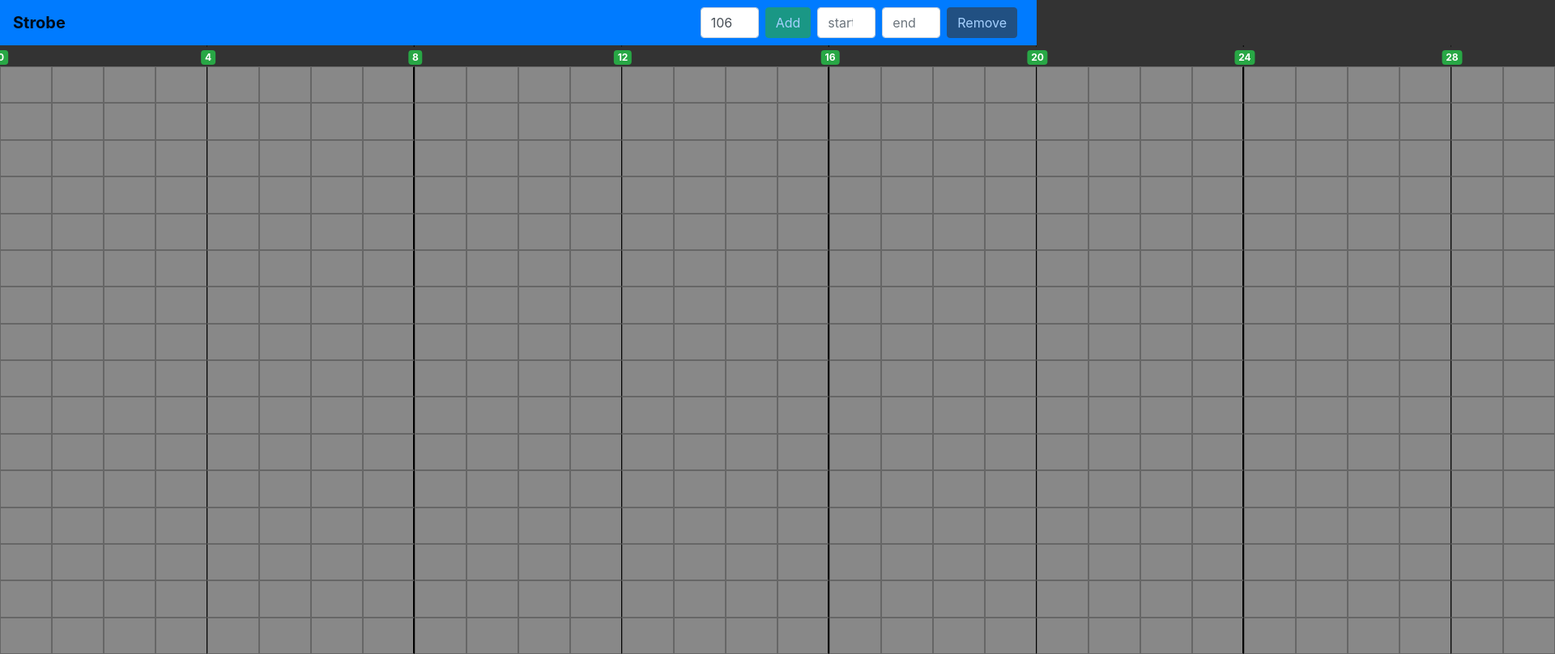
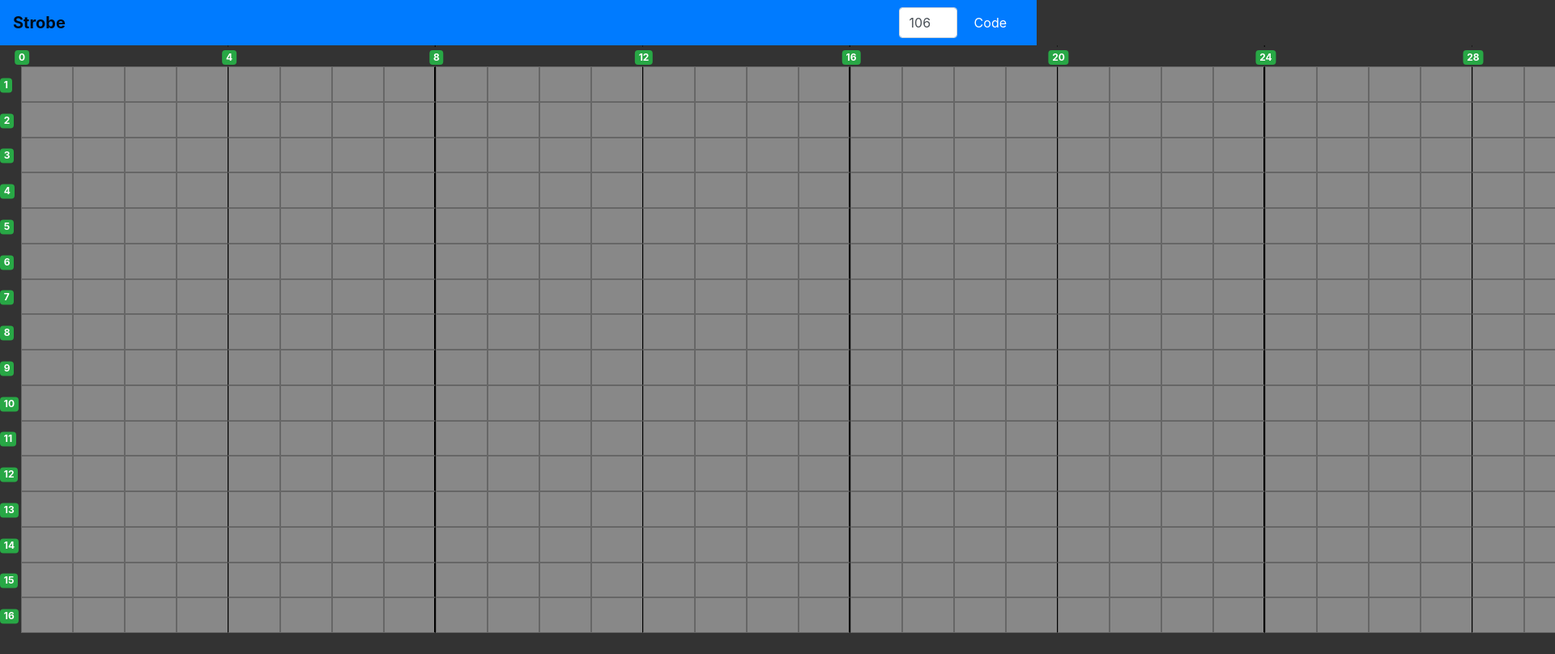
Before and after one commit to corrot/strobe, a plain HTML site: page index.html in a window 1280 px wide. Shown: the top 808 px of the page at 81% size, 1920 px wide, since content can reach past the window. Drawn offline with Linux system fonts and the light colour scheme.

Commit message:
loop count added, modal to send code

```diff
--- a/index.html
+++ b/index.html
@@ -22,18 +22,32 @@
         </a>
         <form class="form-inline">
             <input class="form-control action-control mr-sm-2" type="number" placeholder="bars" min="0" ng-model="barCount">
-            <button class="btn btn-success mr-sm-2" type="submit" ng-disabled="selectedBar.loopIndex == undefined" ng-click="addAction()">Add <i class="fas fa-add"></i></button>
+            <!-- <button class="btn btn-success mr-sm-2" type="submit" ng-disabled="selectedBar.loopIndex == undefined" ng-click="addAction()">Add <i class="fas fa-add"></i></button>
             <input class="form-control action-control mr-sm-2" type="number" placeholder="start" max="{{selectedAction.end}}" ng-model="selectedAction.start">
-            <input class="form-control action-control mr-sm-2" type="number" placeholder="end" min="{{selectedAction.start}}" ng-model="selectedAction.end">
-            <button class="btn btn-dark mr-sm-2" type="submit" ng-click="removeAction()" ng-disabled="!selectedAction.end">Remove <i class="fas fa-remove"></i></button>
+            <input class="form-control action-control mr-sm-2" type="number" placeholder="end" min="{{selectedAction.start}}" ng-model="selectedAction.end"> -->
+            <button type="button" class="btn btn-primary mr-sm-2" data-toggle="modal" data-target="#codeModal">
+                Code
+            </button>
+            <!-- <button class="btn btn-dark mr-sm-2" type="submit" ng-click="removeAction()" ng-disabled="!selectedAction.end">Remove
+                <i class="fas fa-remove"></i>
+            </button> -->
         </form>
     </nav>
 
     <div class="body-content">
         <div class="container-fluid">
-            <div style="display: flex; margin-top: 56px;">
+            <div class="bar-indicator">
                 <div class="bar bar-numbered" ng-repeat="a in [].constructor(barCount) track by $index">
-                    <div class="badge badge-success badge-bar" ng-hide="$index%4"><span ng-bind="$index"></span></div>
+                    <div class="badge badge-success badge-bar" ng-hide="$index%4">
+                        <span ng-bind="$index"></span>
+                    </div>
+                </div>
+            </div>
+            <div class="loop-indicator">
+                <div class="bar-loop-indicator" ng-repeat="a in [].constructor(16) track by $index">
+                    <div class="badge badge-success badge-loop">
+                        <span ng-bind="$index + 1"></span>
+                    </div>
                 </div>
             </div>
             <div class="loops-container">
@@ -45,7 +59,31 @@
             </div>
         </div>
     </div>
-
+    <!-- Modal -->
+    <div class="modal fade" id="codeModal" tabindex="-1" role="dialog" aria-labelledby="exampleModalLabel" aria-hidden="true">
+        <div class="modal-dialog" role="document">
+            <div class="modal-content">
+                <div class="modal-header">
+                    <h5 class="modal-title" id="exampleModalLabel">Send code to execute</h5>
+                    <button type="button" class="close" data-dismiss="modal" aria-label="Close">
+                        <span aria-hidden="true">&times;</span>
+                    </button>
+                </div>
+                <div class="modal-body">
+                    <form>
+                        <div class="form-group">
+                            <label for="message-text" class="col-form-label">Data:</label>
+                            <textarea class="form-control" rows="10" id="message-text" ng-model="dataToSend"></textarea>
+                        </div>
+                    </form>
+                </div>
+                <div class="modal-footer">
+                    <button type="button" class="btn btn-secondary" data-dismiss="modal">Close</button>
+                    <button type="button" class="btn btn-primary">Save changes</button>
+                </div>
+            </div>
+        </div>
+    </div>
     <!-- lib -->
     <script src="scripts/lib/jquery-3.3.1.min.js"></script>
     <script src="scripts/lib/angular.min.js"></script>
--- a/scripts/app/loops.js
+++ b/scripts/app/loops.js
@@ -12,6 +12,7 @@ strobeApp.controller('loopsController', ['$scope', function($scope) {
     $scope.loops = loops;
     $scope.barCount = barCount;
     $scope.selectedAction = {};
+    $scope.dataToSend = 'data to send to execute';
 
     $scope.selectAction = function(o, i) {
         if ($scope.selectedAction == o && $scope.selectedAction.loopIndex == i) {
--- a/styles/app/loops.css
+++ b/styles/app/loops.css
@@ -3,14 +3,32 @@
     top: 0;
     position: fixed;
     width: 100%;
-    z-index: 10000;
+    z-index: 10;
 }
 
 .loop {
-    height: calc( (100vh - 56px - 18px)/16);
+    height: calc( (100vh - 56px - 18px - 26px)/16);
     display: flex;
     justify-content: flex-start;
     position: relative;
+}
+
+.loop-indicator {
+    height: 100vh;
+    position: fixed;
+    z-index: 100;
+    overflow: hidden;
+    background: #333333;
+}
+
+.loops-container {
+    margin-left: 26px;
+}
+
+.bar-indicator {
+    display: flex;
+    margin-top: 56px;
+    margin-left: 26px;
 }
 
 .bar {
@@ -44,9 +62,20 @@
     border: 1px solid transparent;
 }
 
+.bar-loop-indicator {
+    float: none;
+    height: calc( (100vh - 56px - 18px - 26px)/16);
+}
+
 .badge-bar {
     position: relative;
-    transform: translateX(-50%)
+    transform: translateX(-50%);
+}
+
+.badge-loop {
+    position: relative;
+    transform: translateY(-70%);
+    top: 50%;
 }
 
 .action {
```
